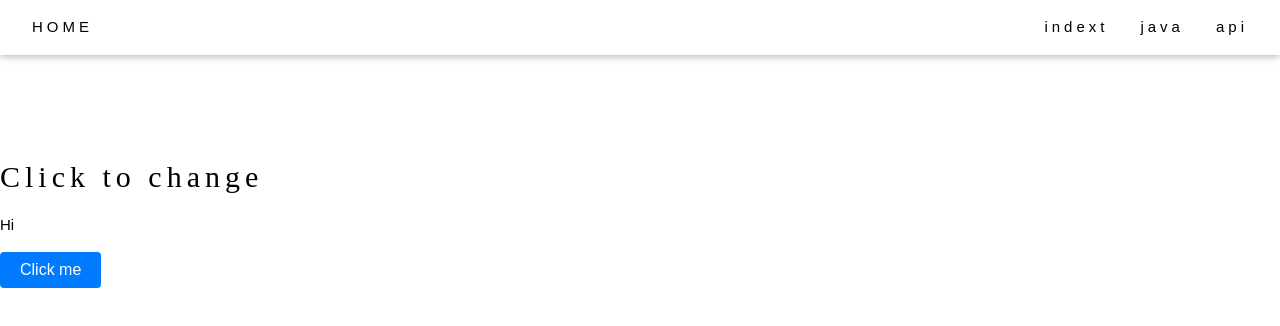
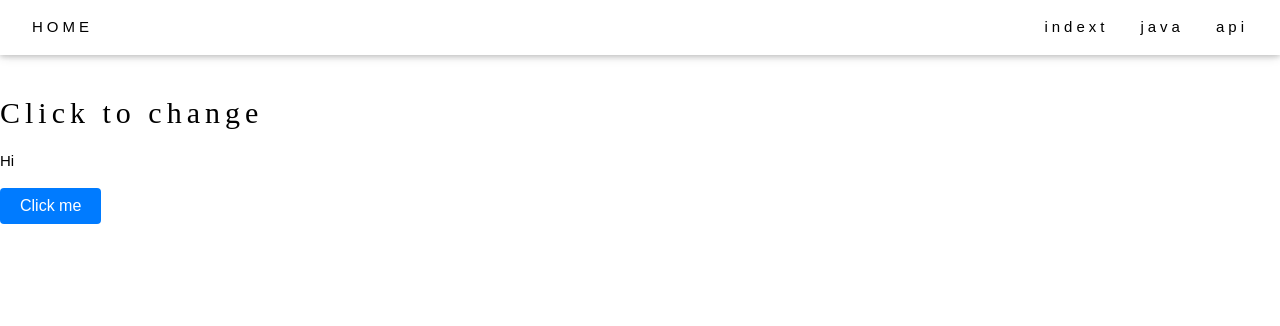
Before and after one commit to Yose1001/Mysite2, a plain HTML site: page api.html in a window 1280 px wide. Drawn offline with nearby package versions, Linux system fonts and the light colour scheme.

Commit message:
Update api.html

```diff
--- a/api.html
+++ b/api.html
@@ -91,10 +91,11 @@ button {
   </div>
 </div>
 
-<div class="w3-content w3-padding-64 w3-margin-top" style="max-width:1564px"></div>
+<div class="w3-content w3-padding-64 w3-margin-top" style="max-width:1564px">
 <h2>Click to change</h2>
 <p id="demo2">Hi</p>
 <button onclick="myFunction()">Click me</button>
+</div>
 
 <script>
   function myFunction() {
```
